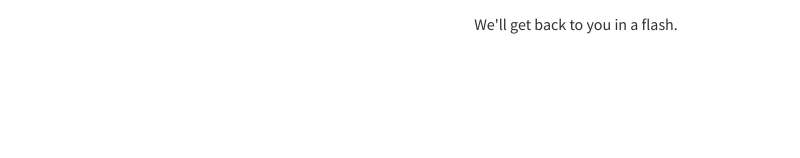
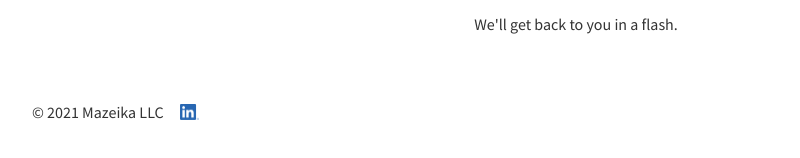
Before and after one commit to foldleftdev/foldleft.dev, a Next.js app: page /thanks in a window 1280 px wide. Shown: the part 218-376 px from the top of the page, without its empty margins (64-864 px from the left). Built offline with nearby package versions, Linux system fonts and the light colour scheme.

Commit message:
Add footer

```diff
--- a/components/layout.js
+++ b/components/layout.js
@@ -13,7 +13,6 @@ export default function Layout({
   return (
     <div>
       <Head>
-        <title>Mazeika LLC</title>
         <meta charSet="utf-8"/>
         <meta name="description" content="Professional consulting and web development services."/>
         <link rel="icon" href="/favicon.ico"/>
@@ -22,10 +21,17 @@ export default function Layout({
           rel="stylesheet"
           href="https://fonts.googleapis.com/css2?family=Source+Sans+Pro:wght@400;600&display=swap"
         />
+        <title>Mazeika LLC</title>
       </Head>
       <Section as="header" className={styles.header}>
         <a href="/">
-          <Image src="/headshot.svg" alt="Headshot" width={80} height={80}/>
+          <Image
+            src="/headshot.svg"
+            alt="Headshot"
+            width={80}
+            height={80}
+            priority
+          />
         </a>
         <div>
           <h1 className={styles.headerTitle}>
@@ -39,6 +45,25 @@ export default function Layout({
       <main>
         {children}
       </main>
+      <Section as="footer" className={styles.footer}>
+        <div>
+          &copy; {new Date().getFullYear()} Mazeika LLC
+        </div>
+        <div>
+          <a
+            className={styles.footerLink}
+            href="https://www.linkedin.com/company/mazeika-llc"
+          >
+            <img
+              className={styles.footerImage}
+              src="/linkedin.png"
+              alt="LinkedIn"
+              width={76 / 4}
+              height={65 / 4}
+            />
+          </a>
+        </div>
+      </Section>
     </div>
   );
 }
--- a/components/layout.module.css
+++ b/components/layout.module.css
@@ -11,3 +11,17 @@
 .headerSubtitle {
     color: var(--muted-1);
 }
+
+.footer {
+    display: flex;
+    align-items: center;
+    gap: 1em;
+}
+
+.footerLink {
+    display: block;
+}
+
+.footerImage {
+    display: block;
+}
```
Also changed, not shown: public/linkedin.png (added).
